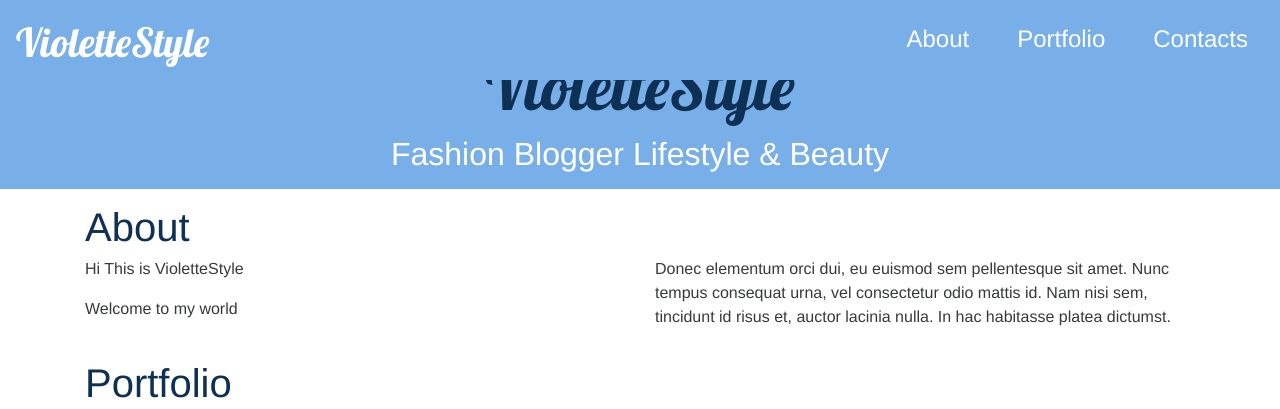
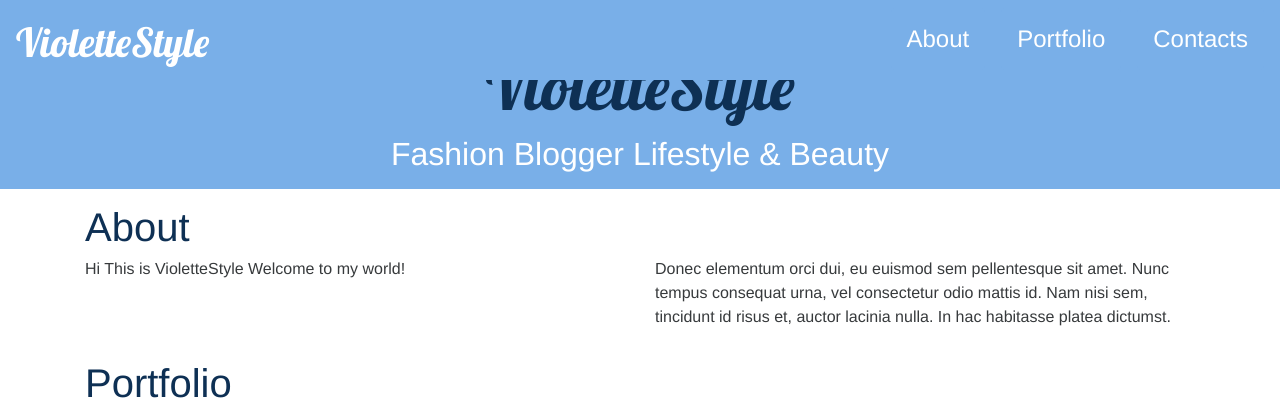
Before and after one commit to VioletteStyle/instademo, a Jekyll site: the page built from index.html, in a window 1280 px wide and 900 px high, scrolled down 397 px, cut to the strip 0-409 px from the top of the window. Built offline with Jekyll 4.4.1, drawn with Linux system fonts in a browser that asks for light colours; nearby versions of some CDN libraries.

Commit message:
Update about.html

```diff
--- a/_includes/about.html
+++ b/_includes/about.html
@@ -5,10 +5,7 @@
         </div>
         <div class="col-sm-12 col-md-6">
             <p>
-                Hi This is VioletteStyle
-            </p>
-            <p>
-                Welcome to my world
+                Hi This is VioletteStyle Welcome to my world!
             </p>
         </div>
         <div class="col-sm-12 col-md-6">
```
